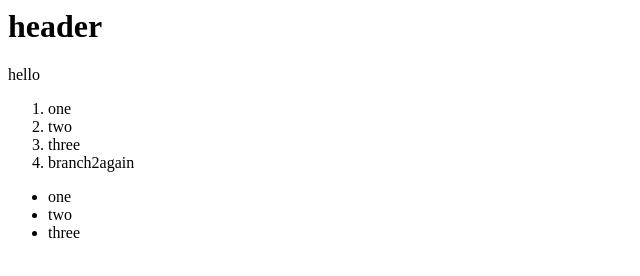
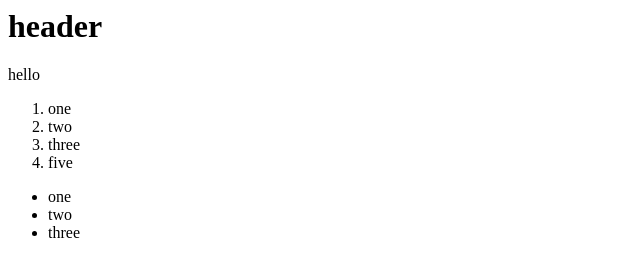
Before and after one commit to adrielsanchez2269/febCSHS, a plain HTML site: page index.html in a window 1280 px wide. Shown: the full height of the page, 0-640 px from the left. Drawn offline with Linux system fonts and the light colour scheme.

Commit message:
Update index.html

```diff
--- a/index.html
+++ b/index.html
@@ -9,7 +9,7 @@
       <li>one</li>
       <li>two</li>
       <li>three</li>
-      <li>branch2again</li>
+      <li>five</li>
     </ol>
     <ul>
       <li>one</li>
```
